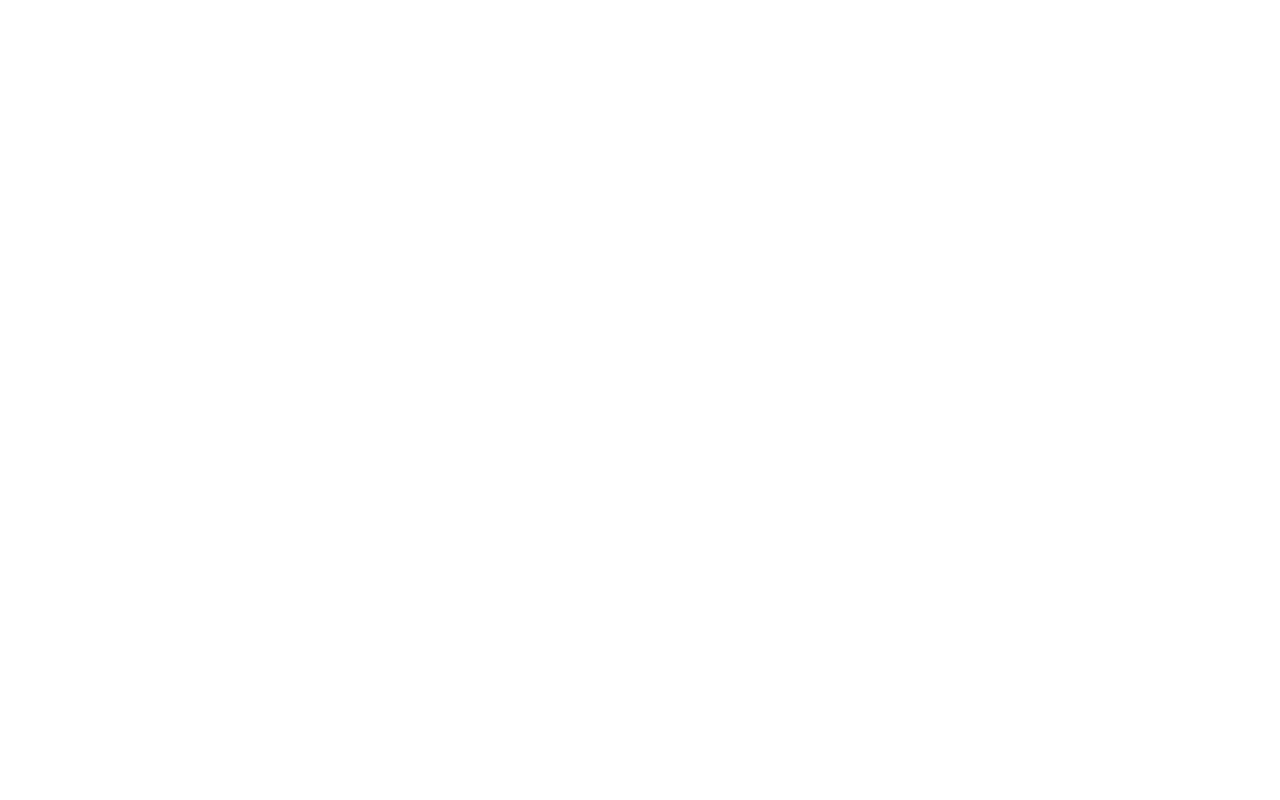
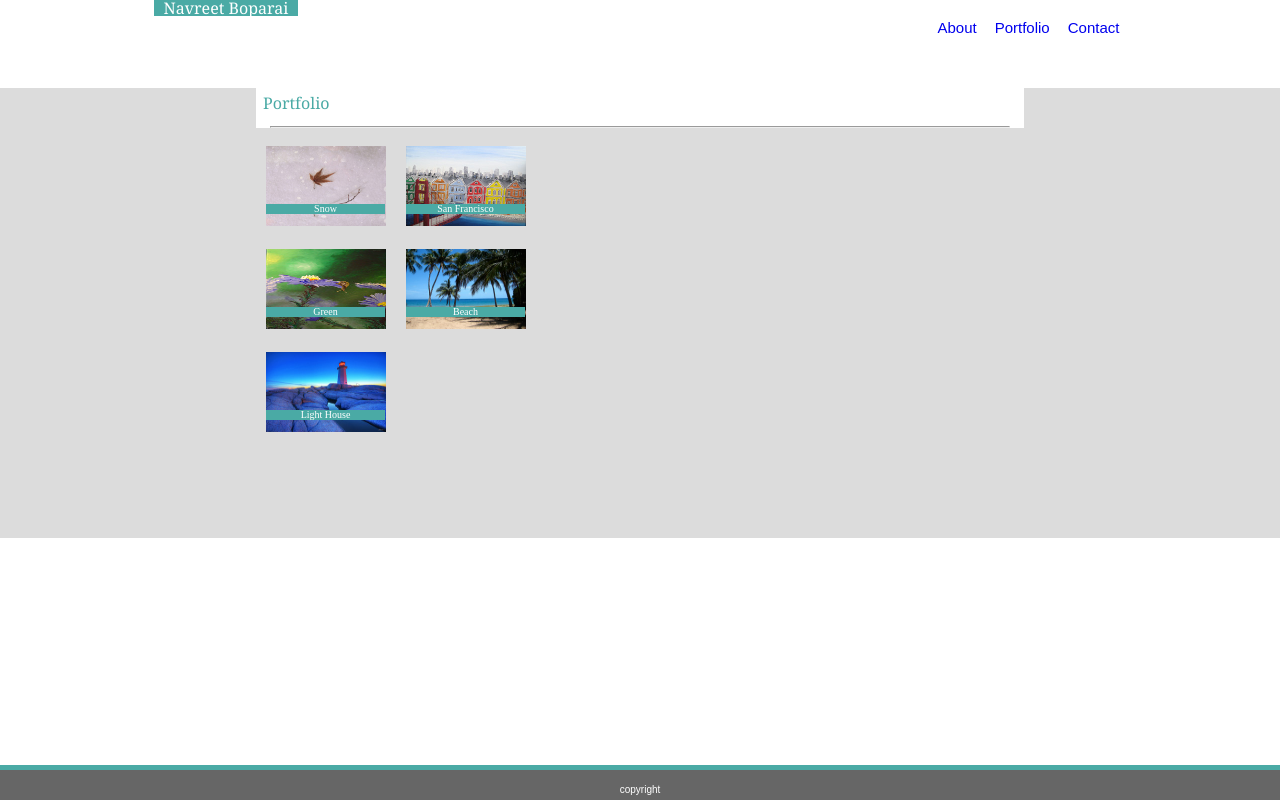
Before and after one commit to nboparai/Basic-Portfolio, a plain HTML site: page portfolio.html in a window 1280 px wide. Drawn offline with Linux system fonts and the light colour scheme; files that its build step writes are made by us from their sources.

Commit message:
4th commit

```diff
--- a/assets/css/style.css
+++ b/assets/css/style.css
@@ -1,9 +1,4 @@
-{
-    padding: 0px;
-    margin: 0px;
-    border: 0px;
 
-}
 .head1{
     margin-left: 12%;
     padding-left: 10px;
@@ -27,20 +22,23 @@
 
 
 .content{
-    position: fixed;
-    width: 960px;
+    clear: both;
+     position: fixed;
+    width: 100%;
     height: 450px;
     top: 88px;
 
+
     margin-top: 0px;
-    background-color: #e6e3e3
+    background-color: gainsboro;
 
 }
 #footer{
-    position:fixed;
+    position: fixed;
     height: 15px;
-    bottom: 3px;
-    width: 960px;
+    bottom: 0px;
+    width: 100%;
+
     padding-top: 15px;
     text-align: center;
     background-color: #666666;
@@ -55,8 +53,11 @@
 
 }
 #me{
-    margin-left: 12%;
-    margin-right: 12%;
+
+    top: 10px;
+    margin: 0px auto;
+    width: 960px;
+    height: 300px;
     background-color: #ffffff;
     border-color: #dddddd;
     font-family: Arial, Helvetica, sans-serif;
@@ -65,6 +66,7 @@ h2{
     color: #4aaaa5;
     font-family: Georgia, 'Times New Roman', Times, serif;
     padding: 7px;
+    margin-bottom: 5px;
 }
 a:link{
     text-decoration: none;
@@ -72,22 +74,154 @@ a:link{
 a:hover{
     color: cyan;
 }
+
 a{
     font-family: Arial, Helvetica, sans-serif;
     font-size: 15px;
     padding: 7px;
 }
 form{
+    clear: both;
     position: fixed;
+    margin-top: 10px;
     background-color: #ffffff;
-    margin-left: 10px;
+    margin-left: 12%;
+    margin-right: 12%;
     width: 70%;
 }
 input{
     margin-top: 5px;
     margin-bottom: 5px;
+    margin-left: 10px;
+    width: 97%;
+}
+#m1{
+    height: 80px;
 }
 button{
     margin-top: 10px;
     background-color: #4aaaa5;
+    color: #ffffff;
 }
+label{
+    margin-left: 10px;
+
+}
+label[for="name"]{
+    margin-top: 2px;
+}
+
+.clearfix::after {
+    content: "";
+    clear: both;
+    display: table;
+ }
+ #portfolio{
+     margin-left: 20%;
+     margin-right: 20%;
+     background-color: #ffffff;
+ }
+ .images{
+     /* position: fixed; */
+ }
+ img{
+
+    /* padding: 5px; */
+    margin:10px;
+
+ }
+
+ hr{
+    width: 96%;
+    font-weight: 100;
+    color: grey;
+
+ }
+ button{
+     border: none;
+     margin: 10px;
+     font-size: 16px;
+ }
+
+
+ #i2{
+    position: relative;
+    /* text-align: center; */
+   float: left;
+}
+#sf{
+    position: absolute;
+    bottom: 15px;
+    /* left:12px; */
+    width:85%;
+    margin: 10px;
+    background-color: #4aaaa5;
+    color: #ffffff;
+    font-size: 10px;
+    text-align: center;
+}
+#i3{
+    position: relative;
+    clear: both;
+   float: left;
+}
+#green{
+    position: absolute;
+    bottom: 15px;
+    width:85%;
+    margin: 10px;
+    background-color: #4aaaa5;
+    color: #ffffff;
+    font-size: 10px;
+    text-align: center;
+}
+#i4{
+    position: relative;
+    /* text-align: center; */
+   float: left;
+}
+#beach{
+    position: absolute;
+    bottom: 15px;
+    /* left:12px; */
+    width:85%;
+    margin: 10px;
+    background-color: #4aaaa5;
+    color: #ffffff;
+    font-size: 10px;
+    text-align: center;
+}
+#i5{
+    position: relative;
+    clear: both;
+    float: left;
+}
+#lh{
+    position: absolute;
+    bottom: 15px;
+    width:85%;
+    margin: 10px;
+    background-color: #4aaaa5;
+    color: #ffffff;
+    font-size: 10px;
+    text-align: center;
+}
+#i1{
+    position: relative;
+   float: left;
+}
+#snow{
+    position: absolute;
+    bottom: 15px;
+    width:85%;
+    margin: 10px;
+    background-color: #4aaaa5;
+    color: #ffffff;
+    font-size: 10px;
+    text-align: center;
+}
+
+#i8{
+    float: left;
+    border: none;
+}
--- a/portfolio.html
+++ b/portfolio.html
@@ -0,0 +1,72 @@
+<!DOCTYPE html>
+<html lang="en">
+<head>
+    <meta charset="UTF-8">
+    <meta name="viewport" content="width=device-width, initial-scale=1.0">
+    <meta http-equiv="X-UA-Compatible" content="ie=edge">
+    <title>Portfolio</title>
+    <link rel="stylesheet" href="reset.css">
+    <link rel="stylesheet" href="assets/css/style.css">
+</head>
+<body>
+
+        <div class="head1">
+                <h1>Navreet Boparai</h1>
+            </div>
+            <div class="navigation">
+                <nav>
+                   <a href="index.html">About</a>
+                  <a href="portfolio.html">Portfolio</a>
+                  <a href="contact.html">Contact</a>
+
+
+                </nav>
+           </div>
+
+           <div class="content">
+            <section id= "container">
+
+
+                    <div id="portfolio">
+                        <h2>Portfolio</h2>
+                        <hr>
+                        <div class="images">
+                        <div id="i1">
+
+                            <img src="assets/images/image2.jpg" alt=""width="120" height="80">
+                            <div id="snow">Snow</div>
+                        </div>
+                        <div id="i2">
+                            <img src="assets/images/image3.jpg" alt=""width="120" height="80">
+                            <div id="sf">San Francisco</div>
+                        </div>
+
+                        <div id="i3">
+                            <img src="assets/images/image4.jpg" alt=""width="120" height="80">
+                            <div id="green">Green</div>
+                        </div>
+                        <div id="i4">
+                            <img src="assets/images/image5.jpg" alt=""width="120" height="80">
+                            <div id="beach">Beach </div>
+                        </div>
+
+                        <div id="i5">
+                            <img src="assets/images/image7.jpg" alt=""width="120" height="80">
+                            <div id="lh">Light House</div>
+                        </div>
+                        </div>
+                    </div>
+
+
+            </section>
+        </div>
+        <div id="footer">
+            <footer>copyright</footer>
+        </div>
+
+
+
+
+
+</body>
+</html>
```
Also changed, not shown: contact.html (+7 -6 lines), index.html (+6 -5 lines), assets/images/image1.jpg (added), assets/images/image2.jpg (added), assets/images/image3.jpg (added), assets/images/image4.jpg (added), assets/images/image5.jpg (added), assets/images/image6.jpg (added), assets/images/image7.jpg (added), assets/images/image8.jpg (added).
